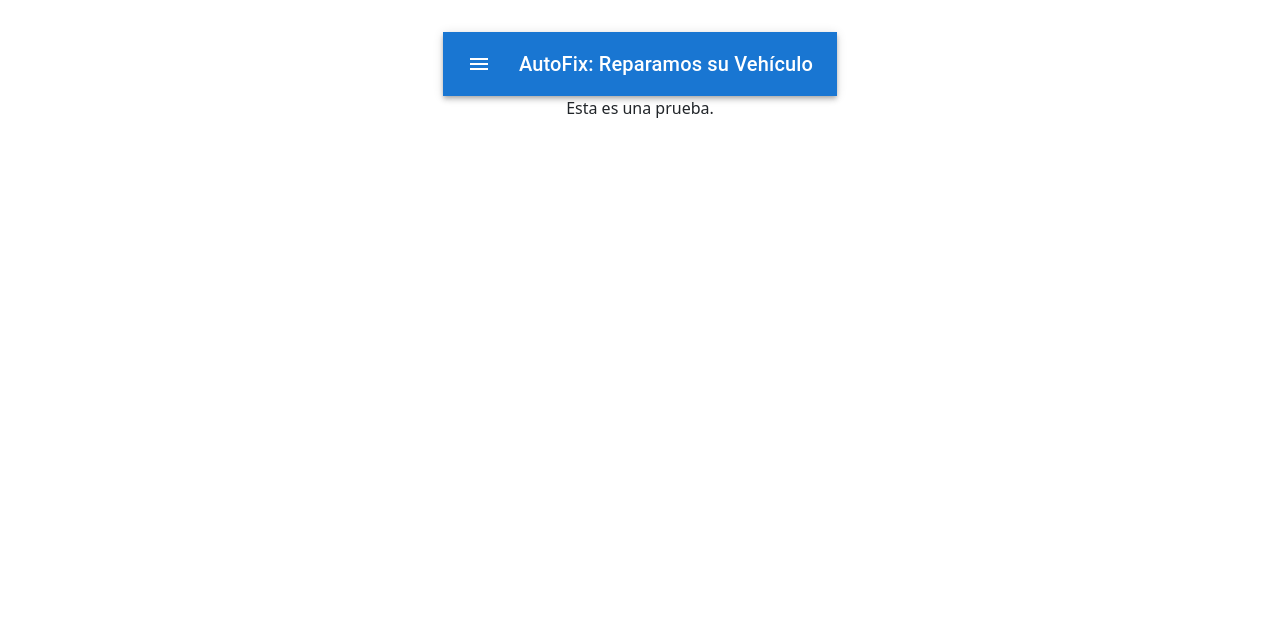
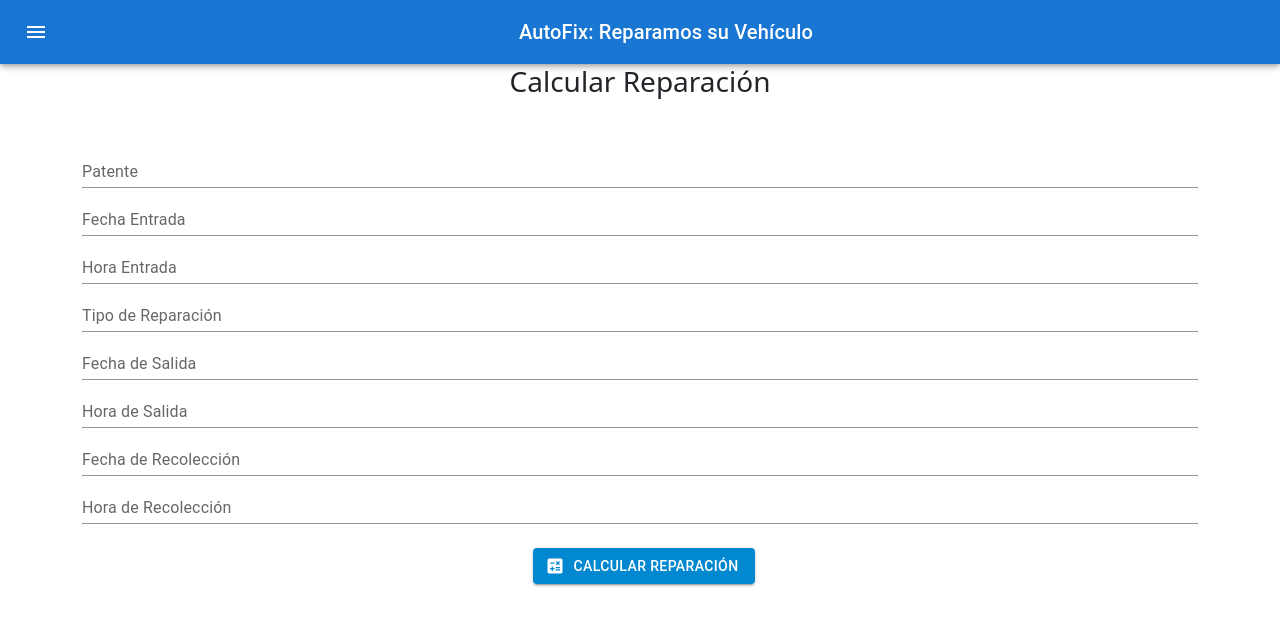
Before and after one commit to CristobalTorresU/Tingeso-Evaluacion-1, a React (Vite) app in the folder AutoFixFrontEnd/: page /repair/add in a window 1280 px wide. Shown: the top 626 px of the page. Built offline with nearby package versions, Linux system fonts and the light colour scheme; no server answers.

Commit message:
Components

```diff
--- a/AutoFixFrontEnd/src/App.jsx
+++ b/AutoFixFrontEnd/src/App.jsx
@@ -5,14 +5,15 @@ import Navbar from './components/Navbar';
 import RegisterVehicle from './components/RegisterVehicle';
 import VehicleList from './components/VehicleList';
 import RepairList from './components/RepairList';
-import AddRepair from './components/AddRepair';
+import AddRepair from './components/RepairCalculate';
 import AvailableBonus from './components/AvailableBonus';
+//import AddBonus from './components/AddBonus';
 import NotFound from './components/NotFound';
 
 function App() {
   return (
     <Router>
-      <Navbar></Navbar>
+      <Navbar />
       <div className="container">
         <Routes>
           <Route path="/home" element={<Home/>} />
--- a/AutoFixFrontEnd/src/components/AddRepair.jsx
+++ /dev/null
@@ -1,9 +0,0 @@
-const AddRepair = () => {
-    return (
-        <div>
-            <p>Esta es una prueba.</p>
-        </div>
-    );
-}
-
-export default AddRepair;
--- a/AutoFixFrontEnd/src/components/Navbar.jsx
+++ b/AutoFixFrontEnd/src/components/Navbar.jsx
@@ -17,7 +17,7 @@ export default function Navbar() {
 
   return (
     <Box sx={{ flexGrow: 1 }}>
-      <AppBar position="static">
+      <AppBar position="fixed" sx={{ width: '100%' }}>
         <Toolbar>
           <IconButton
             size="large"
--- /dev/null
+++ b/AutoFixFrontEnd/src/components/RepairCalculate.jsx
@@ -0,0 +1,150 @@
+import { useState } from "react";
+import { useNavigate } from "react-router-dom";
+import repairService from "../services/repair.service";
+import CalculateIcon from "@mui/icons-material/Calculate";
+import Box from "@mui/material/Box";
+import TextField from "@mui/material/TextField";
+import Button from "@mui/material/Button";
+import FormControl from "@mui/material/FormControl";
+import MenuItem from "@mui/material/MenuItem";
+
+const RepairCalculate = () => {
+  const [plate, setPlate] = useState("");
+  const [checkinDate, setCheckinDate] = useState("");
+  const [checkinHour, setCheckinHour] = useState("");
+  const [reparationType, setReparationType] = useState("");
+  const [exitDate, setExitDate] = useState("");
+  const [exitHour, setExitHour] = useState("");
+  const [collectDate, setCollectDate] = useState("");
+  const [collectHour, setCollectHour] = useState("");
+
+  const navigate = useNavigate();
+
+  const calculate = (r) => {
+    r.preventDefault();
+    console.log("Solicitar calcular planilla.", year, "-", month);
+    paycheckService
+      .calculate(year, month)
+      .then((response) => {
+        console.log("Planilla ha sido actualizada.", response.data);
+        navigate("/repair/list");
+      })
+      .catch((error) => {
+        console.log(
+          "Ha ocurrido un error al intentar calcular liquidaciones de sueldos.",
+          error
+        );
+      });
+    console.log("Fin calculo planilla.");
+  };
+
+  return (
+    <Box
+      display="flex"
+      flexDirection="column"
+      alignItems="center"
+      justifyContent="center"
+      component="form"
+    >
+      <hr />
+      <h3> Calcular Reparación </h3>
+      <hr />
+      <form>
+        <FormControl fullWidth>
+          <TextField
+            id="plate"
+            label="Patente"
+            value={plate}
+            variant="standard"
+            onChange={(r) => setPlate(r.target.value)}
+          />
+        </FormControl>
+
+        <FormControl fullWidth>
+          <TextField
+            id="checkinDate"
+            label="Fecha Entrada"
+            value={checkinDate}
+            variant="standard"
+            onChange={(r) => setCheckinDate(r.target.value)}
+          />
+        </FormControl>
+
+        <FormControl fullWidth>
+          <TextField
+            id="checkinHour"
+            label="Hora Entrada"
+            value={checkinHour}
+            variant="standard"
+            onChange={(r) => setCheckinHour(r.target.value)}
+          />
+        </FormControl>
+
+        <FormControl fullWidth>
+          <TextField
+            id="reparationType"
+            label="Tipo de Reparación"
+            value={reparationType}
+            variant="standard"
+            onChange={(r) => setReparationType(r.target.value)}
+          />
+        </FormControl>
+
+        <FormControl fullWidth>
+          <TextField
+            id="exitDate"
+            label="Fecha de Salida"
+            value={exitDate}
+            variant="standard"
+            onChange={(r) => setExitDate(r.target.value)}
+          />
+        </FormControl>
+
+        <FormControl fullWidth>
+          <TextField
+            id="exitHour"
+            label="Hora de Salida"
+            value={exitHour}
+            variant="standard"
+            onChange={(r) => setExitHour(r.target.value)}
+          />
+        </FormControl>
+
+        <FormControl fullWidth>
+          <TextField
+            id="collectDate"
+            label="Fecha de Recolección"
+            value={collectDate}
+            variant="standard"
+            onChange={(r) => setCollectDate(r.target.value)}
+          />
+        </FormControl>
+
+        <FormControl fullWidth>
+          <TextField
+            id="collectHour"
+            label="Hora de Recolección"
+            value={collectHour}
+            variant="standard"
+            onChange={(r) => setCollectHour(r.target.value)}
+          />
+        </FormControl>
+
+        <FormControl>
+          <br />
+          <Button
+            variant="contained"
+            color="info"
+            onClick={(r) => calculate(r)}
+            style={{ marginLeft: "0.5rem" }}
+            startIcon={<CalculateIcon />}
+          >
+            Calcular Reparación
+          </Button>
+        </FormControl>
+      </form>
+    </Box>
+  );
+};
+
+export default RepairCalculate;
--- a/AutoFixFrontEnd/src/components/VehicleList.jsx
+++ b/AutoFixFrontEnd/src/components/VehicleList.jsx
@@ -114,8 +114,8 @@ const VehicleList = () => {
               key={vehicle.id}
               sx={{ "&:last-child td, &:last-child th": { border: 0 } }}
             >
-              <TableCell align="left">{vehicleService.plate}</TableCell>
-              <TableCell align="left">{vehicleService.brand}</TableCell>
+              <TableCell align="left">{vehicle.plate}</TableCell>
+              <TableCell align="left">{vehicle.brand}</TableCell>
               <TableCell align="right">{vehicle.mileage}</TableCell>
               <TableCell align="right">{vehicle.model}</TableCell>
               <TableCell align="right">{vehicle.type}</TableCell>
```
Also changed, not shown: AutoFixFrontEnd/src/components/AddBonus.jsx (+134 -0 lines), 1 other file (tests, documents, lock files or other folders).
